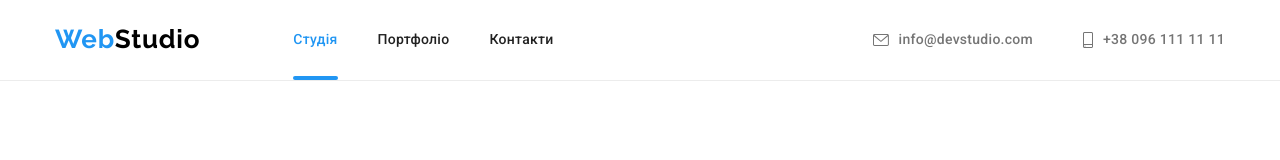
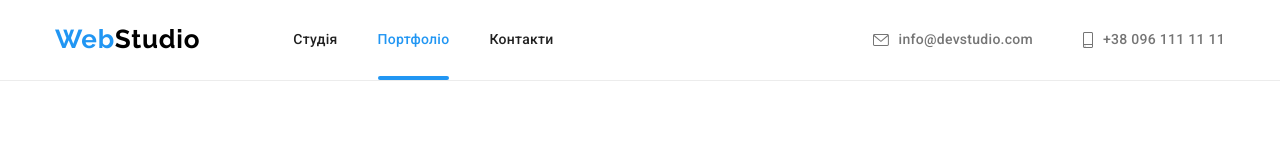
Before and after one commit to kulykof/goit-markup-hw-07, a plain HTML site: page portfolio.html in a window 1280 px wide. Shown: the top 160 px of the page. Drawn offline with nearby package versions, Linux system fonts and the light colour scheme.

Commit message:
some adds

```diff
--- a/portfolio.html
+++ b/portfolio.html
@@ -18,8 +18,8 @@
             <nav class="navigation">
                 <a class="logo header__logo link" href="./index.html">Web<span>Studio</span></a>
                 <ul class="navigation__list list">
-                    <li class="navigation__item"><a class="navigation__link link current-color" href="./index.html">Студія</a></li>
-                    <li class="navigation__item"><a class="navigation__link link" href="./portfolio.html">Портфоліо</a></li>
+                    <li class="navigation__item"><a class="navigation__link link" href="./index.html">Студія</a></li>
+                    <li class="navigation__item"><a class="navigation__link link current-color" href="./portfolio.html">Портфоліо</a></li>
                     <li class="navigation__item"><a class="navigation__link link" href="">Контакти</a></li>
                 </ul>
             </nav>
```
